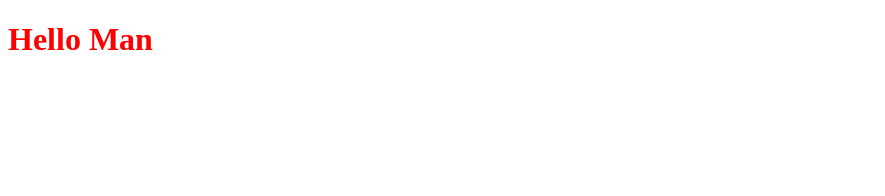
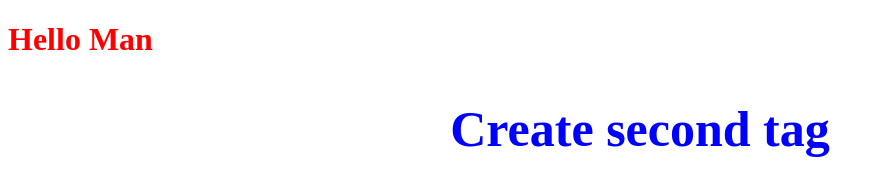
Before and after one commit to nazkova1/my-test-repository, a plain HTML site: page index.html in a window 1280 px wide. Shown: the whole page, without its empty margins (0-885 px from the left). Drawn offline with Linux system fonts and the light colour scheme.

Commit message:
add new tag and some script

```diff
--- a/index.html
+++ b/index.html
@@ -9,6 +9,8 @@
 </head>
 <body>
     <h1>Hello Man</h1>
+    <h2 onclick="showMessage()">Create second tag</h2>
 
+    <script src="main.js"></script>
 </body>
 </html>
--- a/main.css
+++ b/main.css
@@ -1,3 +1,8 @@
 h1{
     color:red;
 }
+h2{
+    color: blue;
+    font-size: 50px;
+    text-align: center;
+}
--- /dev/null
+++ b/main.js
@@ -0,0 +1,3 @@
+function showMessage(){
+    alert('Hello Git man')
+}
```
